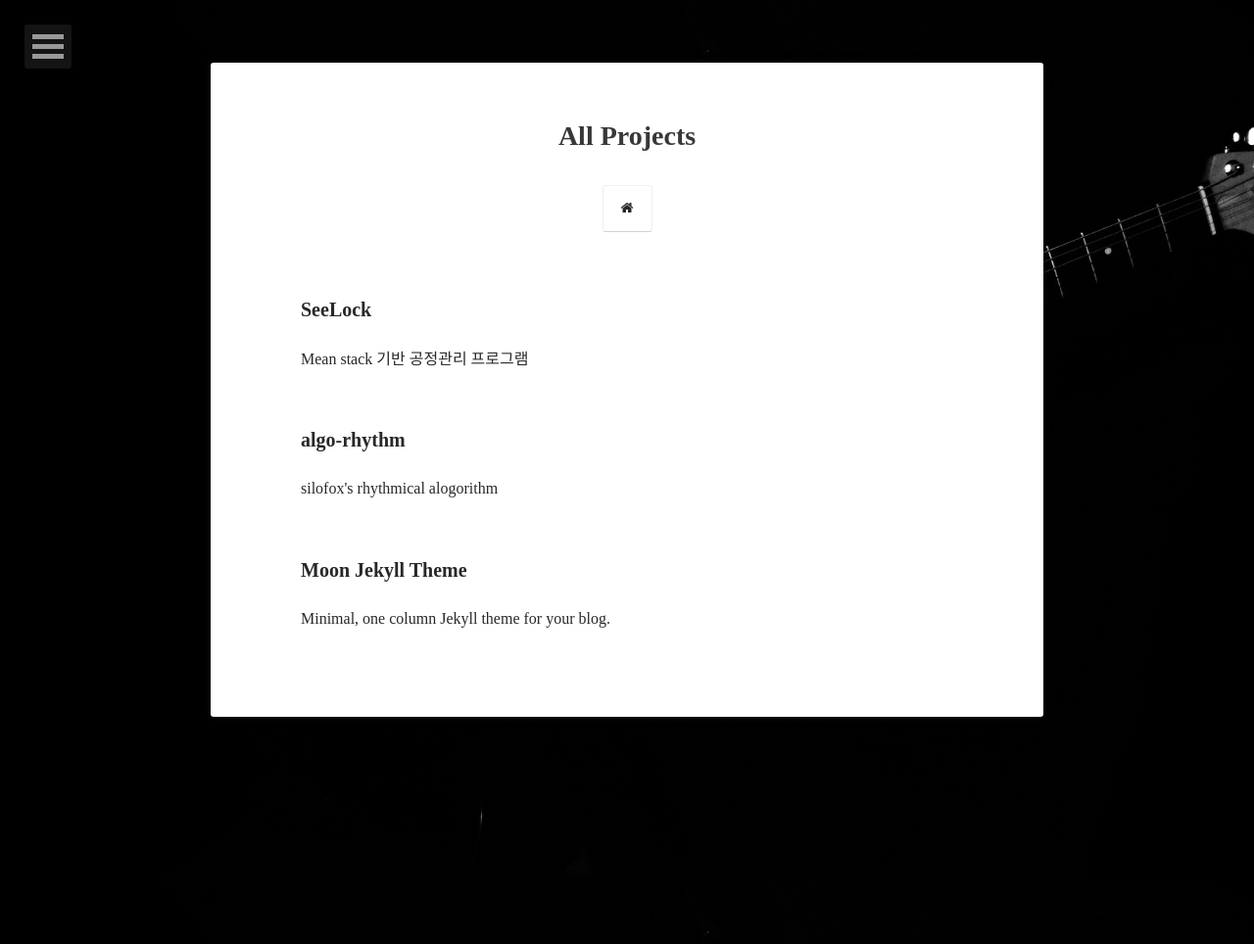
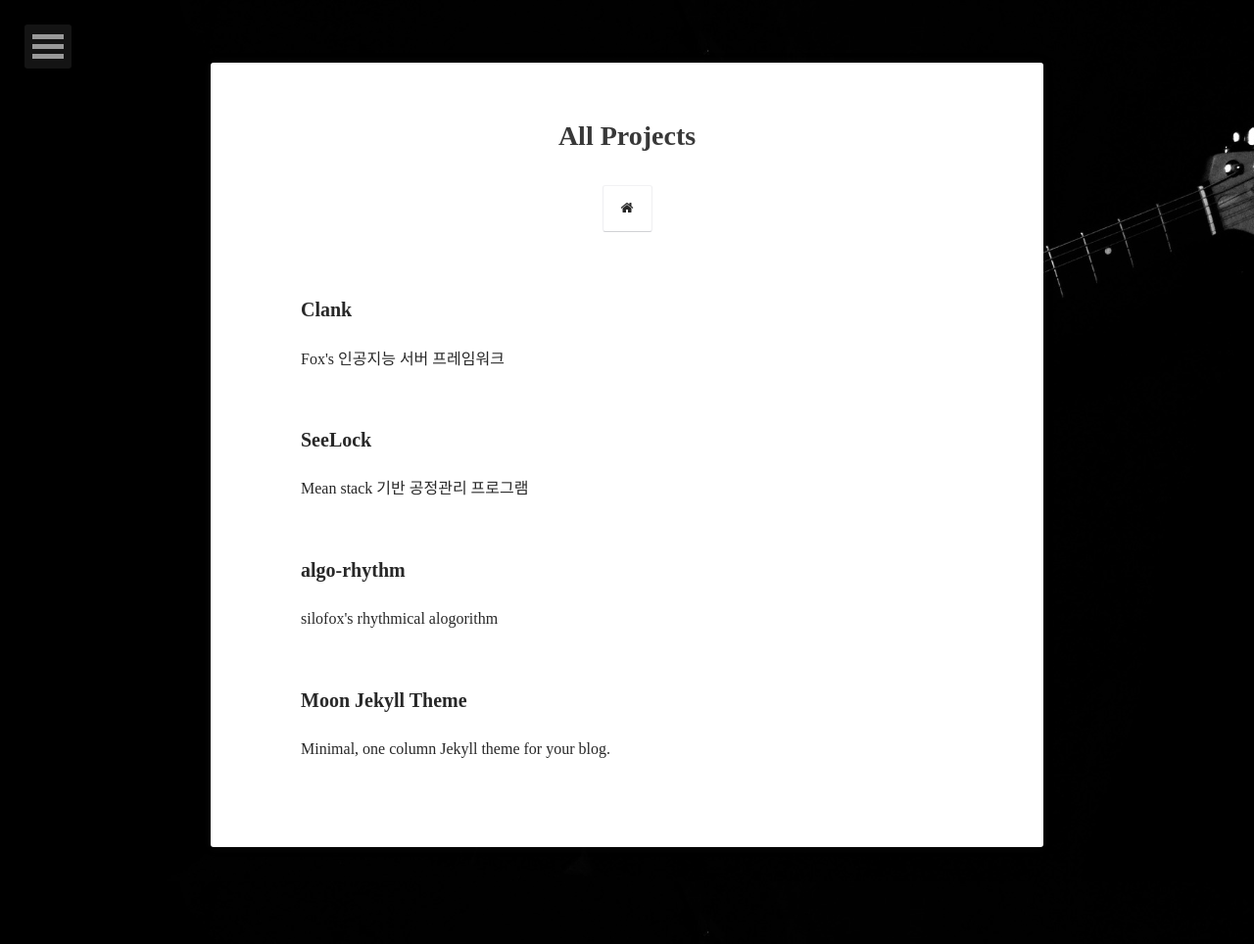
Before and after one commit to siloFoX/siloFoX.github.io, a Jekyll site: the page built from projects/index.md, in a window 1280 px wide. Shown: the whole page at 98% size. Built offline with Jekyll 4.4.1, drawn with Linux system fonts in a browser that asks for light colours; part of the change alters nothing that is shown.

Commit message:
Post project Clank

```diff
--- a/_config.yml
+++ b/_config.yml
@@ -1,7 +1,7 @@
 # Site
 title:              SiloFox
-bio:                '잘 하는 중 2020-06-23'
-description:        "도전"
+bio:                'Updated : 2020-07-10'
+description:        "Clank"
 reading_time:       true
 words_per_minute:   200
 logo:               'assets/img/logo.png'
--- /dev/null
+++ b/_posts/2020-07-10-project-clank.md
@@ -0,0 +1,24 @@
+---
+layout: post
+title:  "Clank"
+date:   2020-07-10
+excerpt: "Fox's 인공지능 서버 프레임워크"
+project: true
+tag:
+- blog
+- project
+- seelock
+- silofox
+comments: true
+feature: https://github.com/siloFoX/siloFoX.github.io/blob/master/images/clanck/clank-feature.jpg?raw=true
+---
+
+# Business
+
+인공지능 서버 사업을 시작함.<br>
+KSB framework (BeeAI) 내용을 기반으로,<br>
+주요 언어는 Scala 로 기술되어 있다.<br>
+인공지능 기본 모델들이 이미 탑재되어 있다.
+
+자세한 내용은 앞으로 자세하게 다루면서 하나하나 뜯어보고, <br>
+제품이 완성되는 과정을 열심히 기록하자.
```
Also changed, not shown: images/clank/clank-feature.jpg (added).
